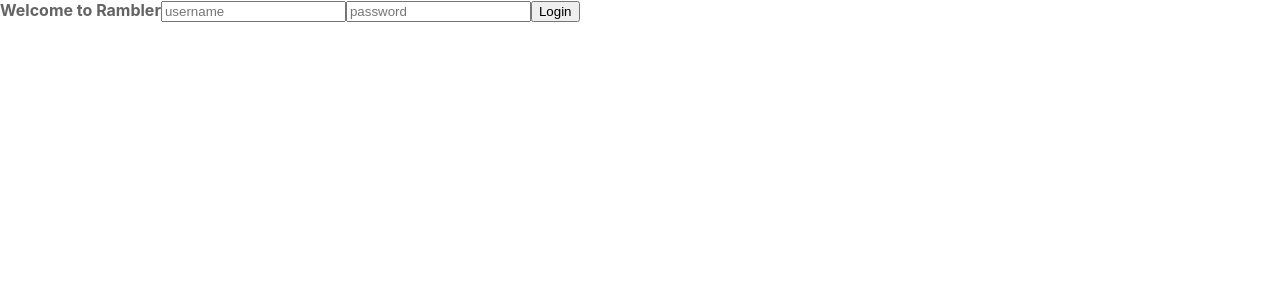
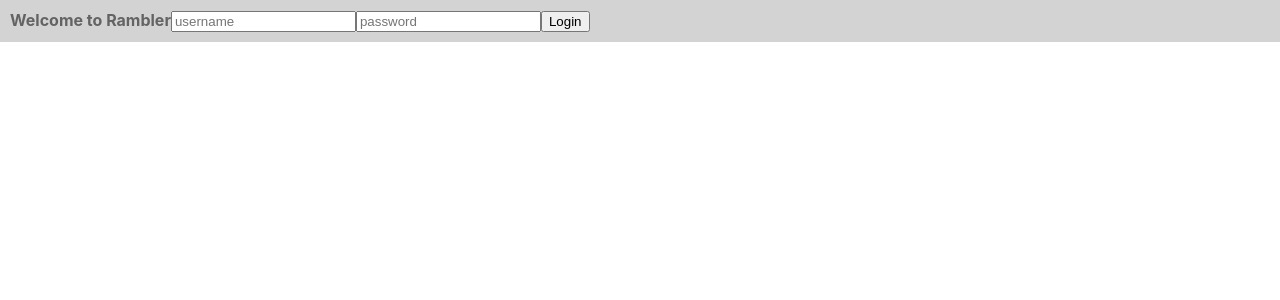
Before and after one commit to kelypso/rambler, a React (Create React App) app in the folder client/: page / in a window 1280 px wide. Shown: the top 300 px of the page. Built offline with nearby package versions, Linux system fonts and the light colour scheme; no server answers.

Commit message:
update navbar styling

```diff
--- a/client/src/App.css
+++ b/client/src/App.css
@@ -44,7 +44,10 @@
 .NavBar {
   display: flex;
   flex-direction: row;
+  padding: 10px;
   color: #636363;
+  height: 22px;
+  background: lightgrey;
 }
 
 .TripCard {
```
